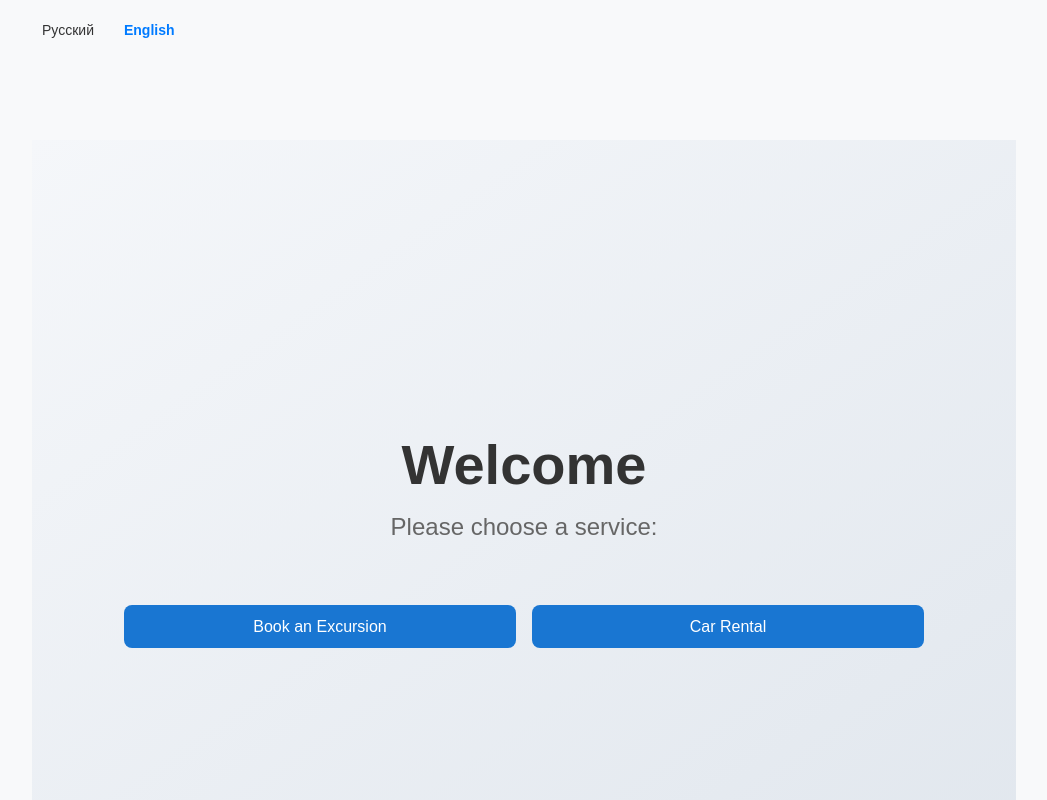
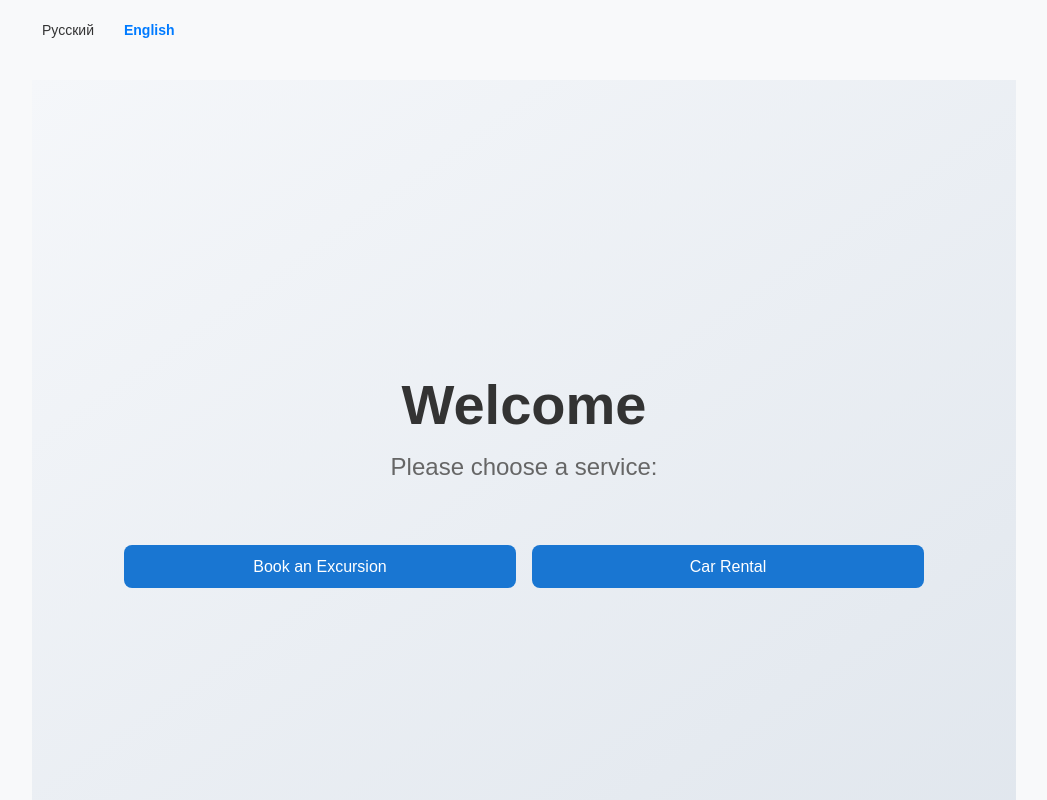
Before and after one commit to kuanysh-bk/kuks-booking, a React (Vite) app: page / in a window 1280 px wide. Shown: the top 800 px of the page, without its empty margins (116-1163 px from the left). Built offline with nearby package versions, Linux system fonts and the light colour scheme.

Commit message:
update Layout.jsx delete main style

```diff
--- a/src/components/Layout.jsx
+++ b/src/components/Layout.jsx
@@ -6,7 +6,7 @@ const Layout = ({ children }) => {
     <>
       <Header />
       <div className="container">
-        <main style={{ paddingTop: '60px' }}>
+        <main>
           {children}
         </main>
       </div>
```
